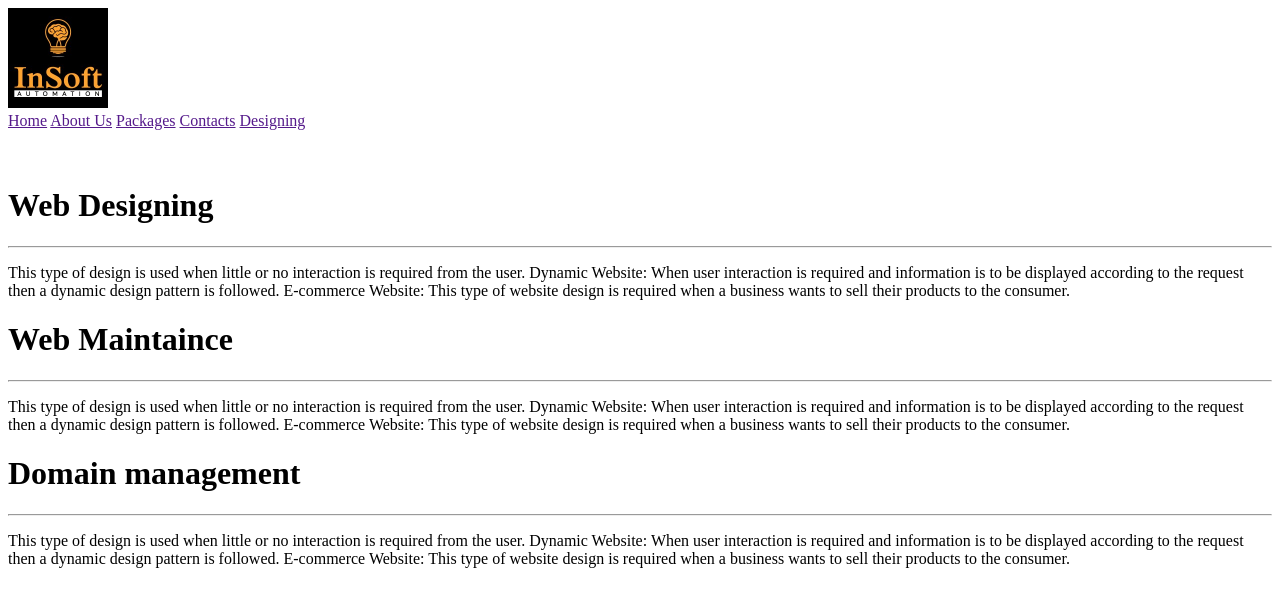
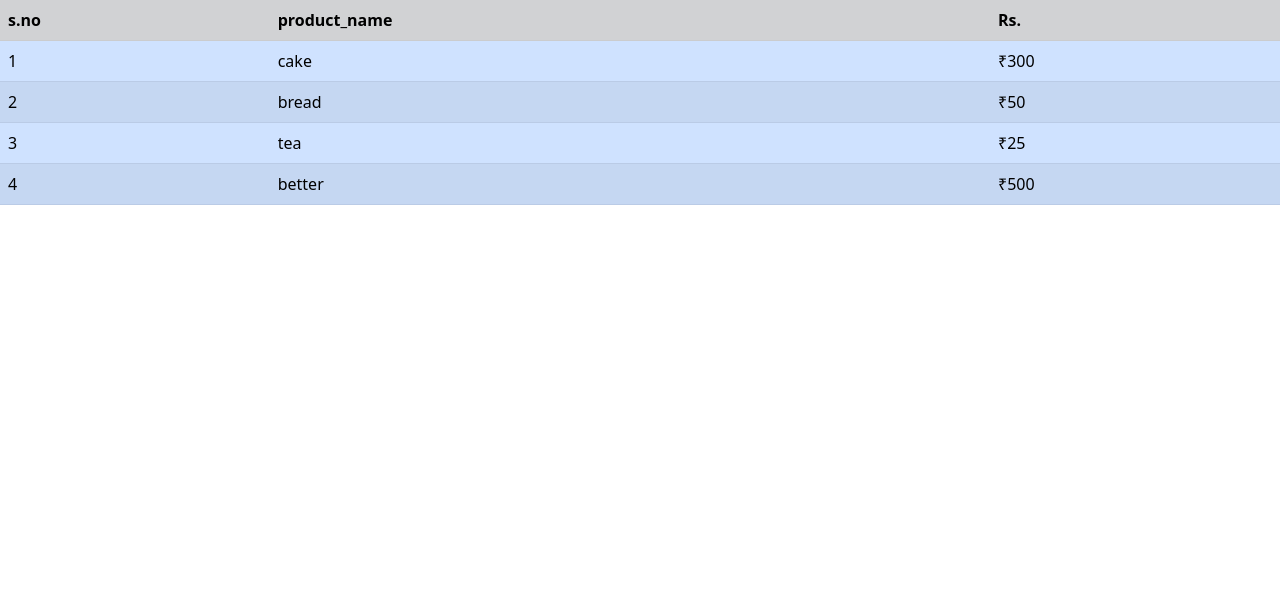
Before and after one commit to Abiramipandiyarajan/abi, a plain HTML site: page index.html in a window 1280 px wide. Drawn offline with nearby package versions, Linux system fonts and the light colour scheme.

Commit message:
Add files via upload

```diff
--- a/index.html
+++ b/index.html
@@ -3,47 +3,37 @@
 <head>
     <meta charset="UTF-8">
     <meta name="viewport" content="width=device-width, initial-scale=1.0">
-    <title>Team Infosoft-Web Designing</title>
-    <link rel="stylesheet" href="styles.css">
+    <title>Document</title>
+    <link href="https://cdn.jsdelivr.net/npm/bootstrap@5.0.2/dist/css/bootstrap.min.css" rel="stylesheet" integrity="sha384-EVSTQN3/azprG1Anm3QDgpJLIm9Nao0Yz1ztcQTwFspd3yD65VohhpuuCOmLASjC" crossorigin="anonymous">
 </head>
 <body>
-    <nav class="navbar">
-       <div> <img  class="logo" src="insoft_automation_logo.jfif" width="100"></div>
-       <div>
-        <a class="link" href="">Home</a>
-        <a class="link" href="">About Us</a>
-        <a class="link" href="">Packages</a>
-        <a class="link" href="">Contacts</a>
-        <a class="link" href="">Designing</a>
-       </div>
-    </nav><br><br>
-    <div class="row">
-        <div class="col">
-            <h1>Web Designing</h1>
-            <hr>
-            <p>This type of design is used when little or no interaction is required from the user.
-                Dynamic Website: When user interaction is required and information is to be displayed according to the request then a dynamic design pattern is followed.
-                E-commerce Website: This type of website design is required when a business wants to sell their products to the consumer.</p>
-        </div>
-        <div class="col">
-            <h1>Web Maintaince</h1>
-            <hr>
-            <p>This type of design is used when little or no interaction is required from the user.
-                Dynamic Website: When user interaction is required and information is to be displayed according to the request then a dynamic design pattern is followed.
-                E-commerce Website: This type of website design is required when a business wants to sell their products to the consumer.</p>
-                </div>
-        <div class="col">
-
-            <h1>Domain management</h1>
-            <hr>
-           <p>This type of design is used when little or no interaction is required from the user.
-            Dynamic Website: When user interaction is required and information is to be displayed according to the request then a dynamic design pattern is followed.
-            E-commerce Website: This type of website design is required when a business wants to sell their products to the consumer.</p>
-
-
-
-        </div>
-    </div>
+    <table class=" table table-primary table-hover table-center table-striped">
+        <tr class="table-secondary">
+            <th>s.no</th>
+            <th>product_name</th>
+            <th>Rs.</th>
+        </tr>
+        <tr>
+            <td>1</td>
+            <td>cake</td>
+            <td>₹300</td>
+        </tr>
+        <tr>
+            <td>2</td>
+            <td>bread</td>
+            <td>₹50</td>
+        </tr>
+        <tr>
+            <td>3</td>
+            <td>tea</td>
+            <td>₹25</td>
+        </tr>
+        <tr>
+            <td>4</td>
+            <td>better</td>
+            <td>₹500</td>
+        </tr>
+        </table>
 
 </body>
 </html>
```
